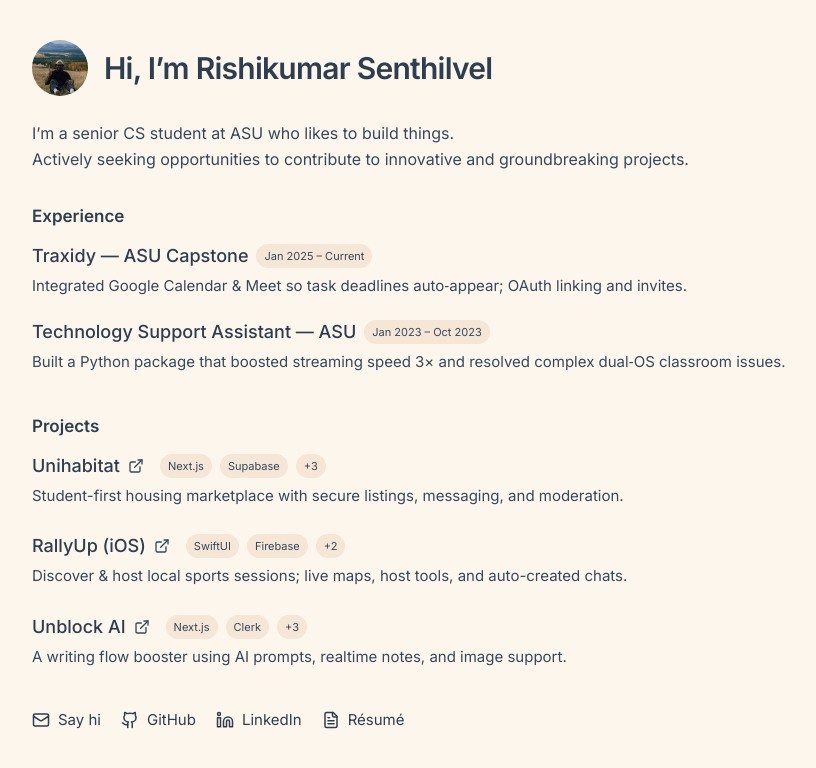
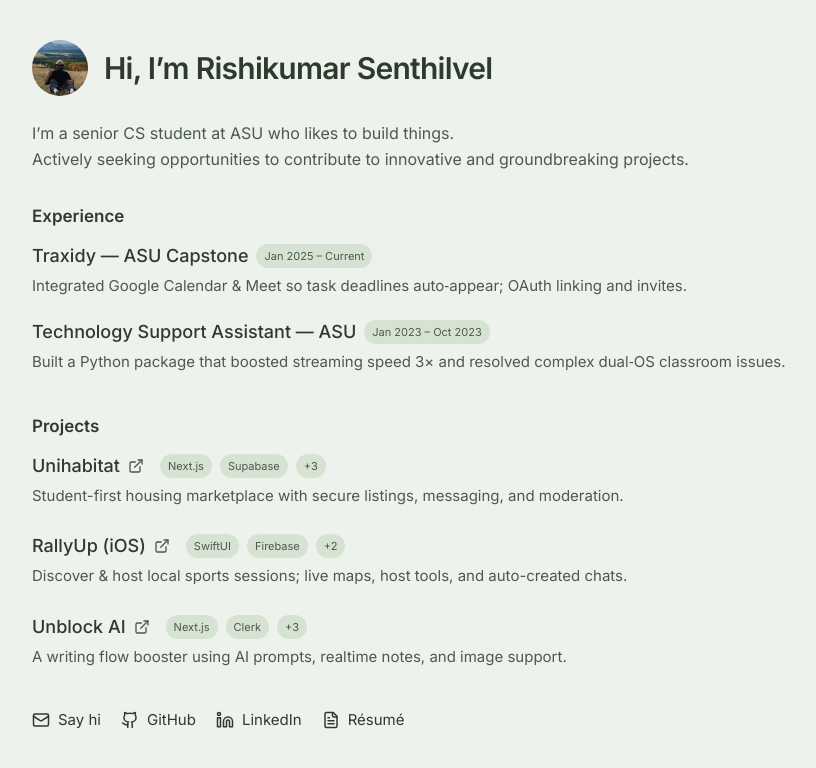
Before and after one commit to Rishi180303/portfolio, a Next.js app: page / in a window 1280 px wide. Shown: the top 768 px of the page, without its empty margins (224-1040 px from the left). Built offline with nearby package versions, Linux system fonts and the light colour scheme.

Commit message:
color change

```diff
--- a/src/app/globals.css
+++ b/src/app/globals.css
@@ -2,18 +2,18 @@
 
 /* Brand theme */
 :root {
-  /* Base colors */
-  --background: #FDF6ED; /* warm cream */
-  --foreground: #2C3E50; /* primary text: dark blue-gray */
+  /* Subtle sage palette */
+  --background: #EEF2EC; /* slightly darker sage-ivory */
+  --foreground: #2F3A2E; /* deep olive-gray */
 }
 
 @theme inline {
   /* Expose tokens to Tailwind */
   --color-background: var(--background);
   --color-foreground: var(--foreground);
-  --color-primary: #2C3E50;   /* text primary */
-  --color-secondary: #34495E; /* text secondary */
-  --color-accent: #F5E6D6;    /* badge/accent */
+  --color-primary: #2F3A2E;   /* text primary */
+  --color-secondary: #4B5A4B; /* text secondary */
+  --color-accent: #D6E3D3;    /* badge/accent - slightly darker */
 
   /* Font variables provided by next/font in layout */
   --font-sans: var(--font-inter);
```
